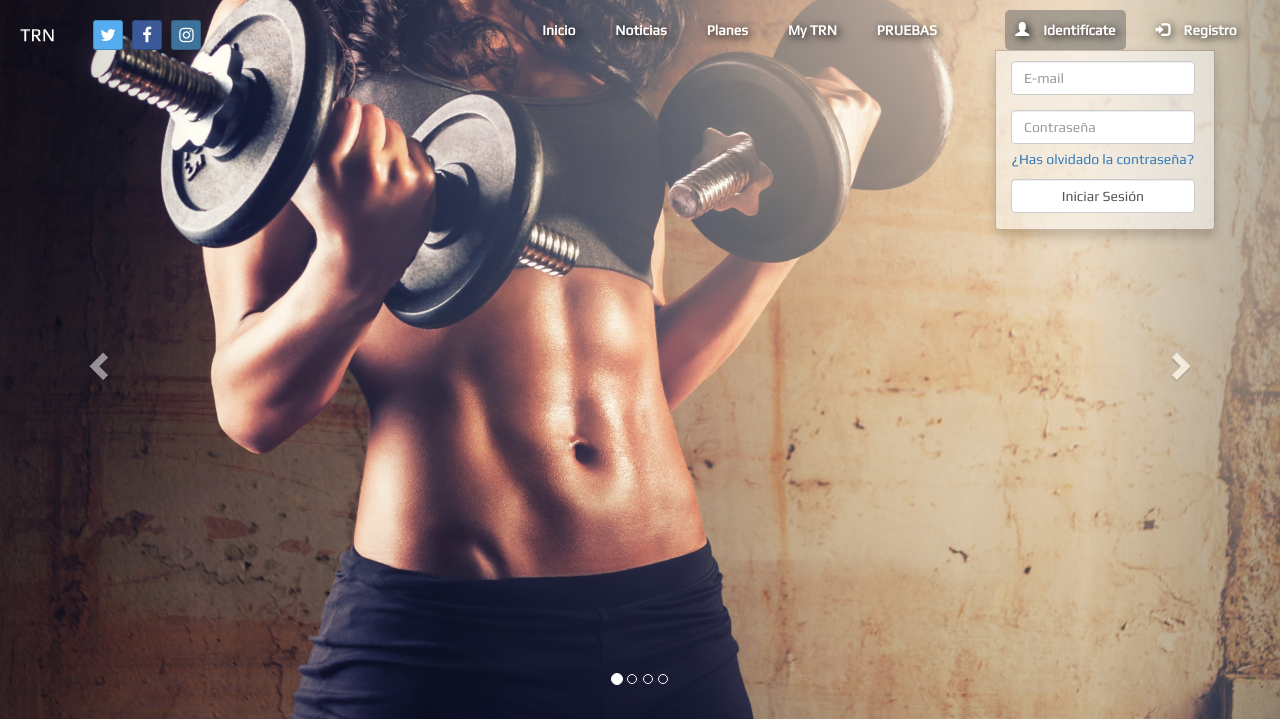
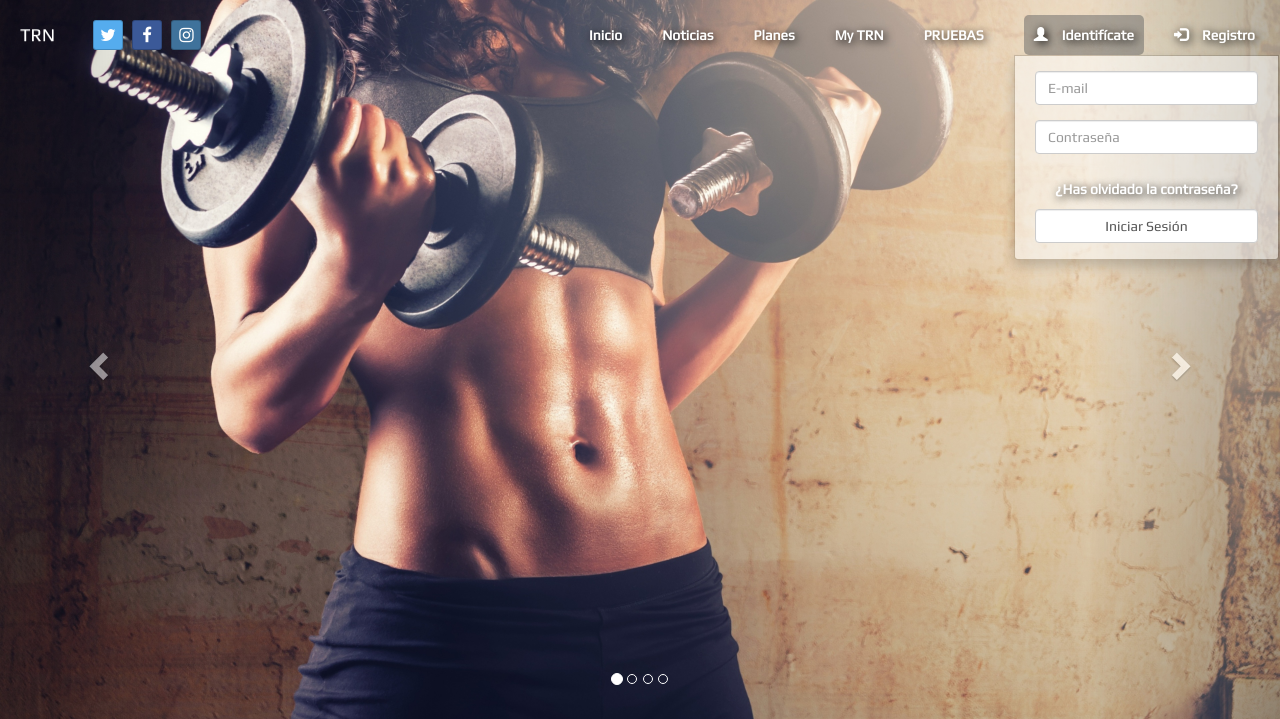
Before and after one commit to Slayerlito/TRN, a PHP site: page /index.php in a window 1280 px wide, after a click on "Identifícate". Shown: the top 719 px of the page. Run offline with PHP 8.4, Linux system fonts and the light colour scheme; data comes from the database, SQL or seed files in the repository; some libraries are stand-ins or nearby versions.

Commit message:
pequeños cambios de css

```diff
--- a/css/scrolling-nav.css
+++ b/css/scrolling-nav.css
@@ -7,74 +7,6 @@
 /* PERSONALIZADO * Waxabi */
 #nav-top {
 	margin: 0;
-}
-
-.my-navbar-collapse {
-	padding-top: 5px;
-}
-
-#menu {
-	padding-right: 3%;
-}
-
-
-#estado {
-	padding: 8px;
-	margin: 0;
-}
-
-#logout span {
-	padding: 5px 5px 5px 5px;
-	border-radius: 50px;
-}
-
-#logout span:hover {
-	color: black;
-	background-color: red;
-	text-shadow: 1px 1px 1px #fff;
-	box-sizing: border-box;
-	border-radius: 50px;
-}
-
-.my-navbar-collapse ul, #estado {
-	padding-right: 3%;
-}
-
-#menu li a, #login, #registro, #estado li a{
-	color: white;
-	text-shadow: 2px 2px 10px #000;
-	padding: 10px;
-	margin: 0 10px;
-	font-weight: bold;
-}
-
-#menu li a:hover, #login:hover, #registro:hover, #login.open:hover, #estado li a:hover {
-	color: transparent;
-	background-color: transparent;
-	text-shadow: 1px 1px 1px #fff;
-	box-sizing: border-box;
-}
-
-#menu li a:active, #login:active, #registro:active, #estado li a:active {
-	background-color: rgba(255,255,255,0.2);
-
-}
-
-.dropdown-toggle:active, .open .dropdown-toggle {
-	background: rgba(100,100,100, 0.5) !important;
-	color: #fff !important;
-	border-radius: 5px;
-}
-
-.dropdown-menu {
-	padding: 10px 0;
-	margin: 0;
-}
-
-.page-scroll:visited {
-	background: rgba(100,100,100, 0.5) !important;
-	color: #fff !important;
-	border-radius: 5px ;
 }
 
 .navbar {
@@ -93,7 +25,7 @@
 
 .navbar-brand:hover {
 	color: #fff;
-	text-shadow: 1px 1px 3px #fff;
+	text-shadow: 1px 1px 1px #fff;
 }
 
 .social {
@@ -103,6 +35,66 @@
 .social a {
 	margin: 0 3px;
 }
+
+.my-navbar-collapse {
+	padding-top: 5px;
+}
+
+#menu, #estado {
+	padding-right: 3%;
+}
+
+
+#estado, #menu {
+	padding: 5px;
+	margin: 0;
+}
+
+#logout span {
+	padding: 5px 5px 5px 5px;
+	border-radius: 50px;
+}
+
+#logout span:hover {
+	color: black;
+	background-color: red;
+	text-shadow: 1px 1px 1px #fff;
+	box-sizing: border-box;
+	border-radius: 50px;
+}
+
+#menu li a, #login, #registro, #estado li a{
+	color: white;
+	text-shadow: 2px 2px 10px #000;
+	padding: 10px;
+	margin: 0 10px;
+	font-weight: bold;
+}
+
+#menu li a:hover, #login:hover, #registro:hover, #login.open:hover, #estado li a:hover {
+	color: white;
+	background-color: transparent;
+	text-shadow: 1px 1px 1px #fff;
+	box-sizing: border-box;
+}
+
+#menu li a:active, #login:active, #registro:active, #estado li a:active {
+	background-color: rgba(255,255,255,0.2);
+
+}
+
+.dropdown-toggle:active, .open .dropdown-toggle {
+	background: rgba(100,100,100, 0.5) !important;
+	color: #fff !important;
+	border-radius: 5px;
+}
+
+.page-scroll:visited {
+	background: rgba(100,100,100, 0.5) !important;
+	color: #fff !important;
+	border-radius: 5px ;
+}
+
 
 
 /* PERSONALIZADO * Waxabi */
@@ -114,13 +106,10 @@ body {
 }
 /* General sizing */
 ul.dropdown-lr {
-	width: 220px;
+	padding: 15px 5px 10px 5px;
+	width: 265px;
 	background-color: rgba(255,255,255,0.5);
 	padding-bottom: 0;
-}
-
-ul.dropdown-lr .form-control{
-
 }
 
 
--- a/templates/header.tpl
+++ b/templates/header.tpl
@@ -47,7 +47,6 @@
 
 </head>
 
-
 <body id="inicio">
 
 <header>
@@ -70,7 +69,7 @@
             <div class="collapse navbar-collapse my-navbar-collapse">
 				{IF $usuario == 'false'}
 				<!-- Login / Registro -->
-				<ul class="nav navbar-nav navbar-right">
+				<ul id="estado" class="nav navbar-nav navbar-right">
 					<!-- Iniciar sesión -->
 					<li class="dropdown">
 						<a class="dropdown-toggle" href="#" data-toggle="dropdown" id="login"><span class="glyphicon glyphicon-user">&nbsp;</span>Identifícate</a>
@@ -78,14 +77,13 @@
 							<div class="col-md-12">
 								<form class="form text-center" role="form" action="index.php" method="post">
 									<div class="form-group">
+
 										<input class="form-control" type="text" id="email_l" name="email" autofocus  placeholder="E-mail" required>
 									</div>
-									<div class="fomr-group">
+									<div class="form-group">
 										<input class="form-control" type="password" id="password" name="password" placeholder="Contraseña" required>
 									</div>
-									<div class="help-block">
-										<a href="http://es.ccm.net/faq/6599-como-recuperar-tu-contrasena-de-gmail">¿Has olvidado la contraseña?</a>
-									</div>
+									<a class="center-block" href="http://es.ccm.net/faq/6599-como-recuperar-tu-contrasena-de-gmail">¿Has olvidado la contraseña?</a>
 									<div class="form-group">
 										<button type="submit" name="login" class="form-control">Iniciar Sesión</button>
 									</div>
@@ -158,14 +156,12 @@
 						{/IF}
 						<!-- --------------------------------------------------- -->
 					{ELSE}
-					<ul id="estado" class="navbar-nav navbar-right">
-						<li class="list-unstyled">
+					<li class="navbar-nav navbar-right list-unstyled">
 							<!-- Boton usuario/Boton desconectar -->
 							<a href="#"><span class="glyphicon glyphicon-user">&nbsp;</span>{$user}</a>
 							<a href="logout.php" id="logout"><span class="glyphicon glyphicon-off"></span></a>
 							<!-- Fin Boton usuario/Boton desconectar -->
-						</li>
-					</ul>
+					</li>
 					{/IF}
 					<!-- FIN  del IF Smarty -->
 				</ul>
```
Also changed, not shown: css/style.css (+47 -3 lines), templates/mytrn.tpl (+11 -12 lines).
